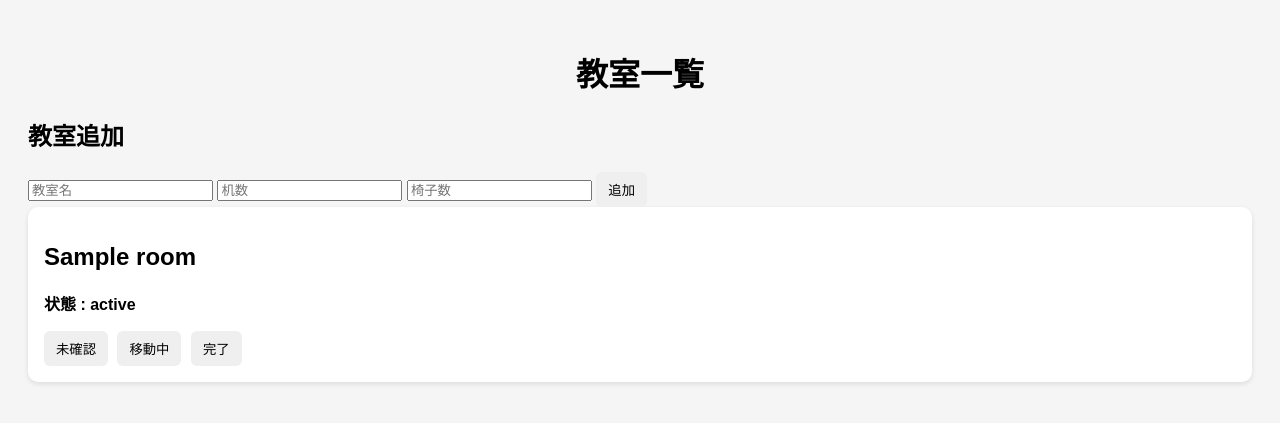
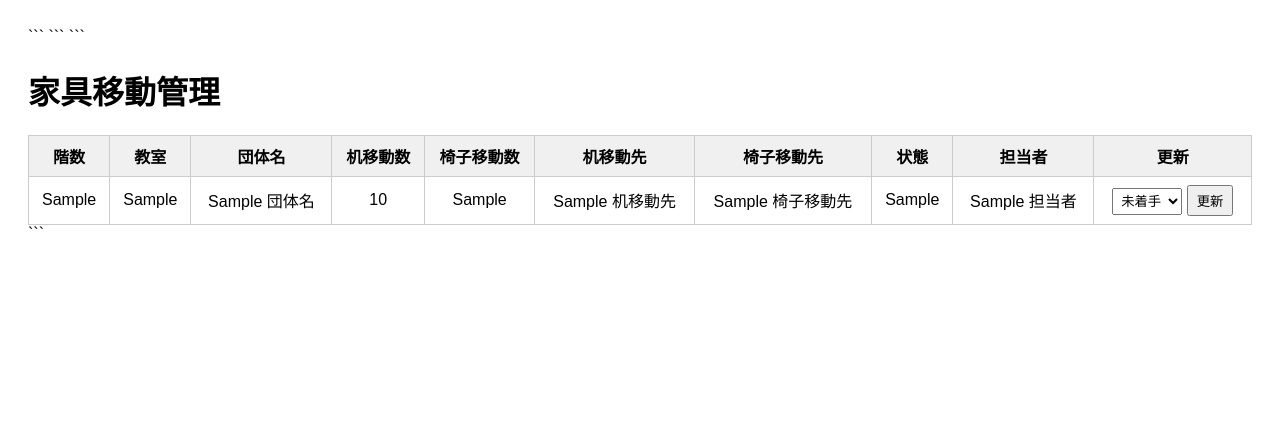
Before and after one commit to K-haya06/shibaurafes-app, a FastAPI app: template templates/index.html in a window 1280 px wide. Shown: the top 423 px of the page. Run offline with FastAPI, Linux system fonts and the light colour scheme; the template is opened without the code that fills it: most values are stand-ins (such as "Sample title", 1, 10 or a date in 2020).

Commit message:
机椅子管理を追加

````diff
--- a/main.py
+++ b/main.py
@@ -43,14 +43,14 @@ sheet = client.open("学園祭管理").sheet1
 def home(request: Request):
 
     # スプレッドシートのデータ取得
-    rooms = sheet.get_all_records()
+    data = sheet.get_all_records()
 
     return templates.TemplateResponse(
         request=request,
         name="index.html",
         context={
             "request": request,
-            "rooms": rooms
+            "rooms": data
         }
     )
 
@@ -81,7 +81,7 @@ def update_status(
 
             # status列更新
             # C列なので3
-            sheet.update_cell(row_number, 3, status)
+            sheet.update_cell(row_number, 16, status)
 
             break
 
--- a/templates/index.html
+++ b/templates/index.html
@@ -1,96 +1,133 @@
 <!DOCTYPE html>
+
 <html lang="ja">
+
 <head>
     <meta charset="UTF-8">
+    <title>家具移動管理</title>
 
-    <title>学園祭管理</title>
+```
+<style>
 
-    <link rel="stylesheet" href="/static/style.css">
+    body {
+        font-family: sans-serif;
+        padding: 20px;
+    }
+
+    table {
+        border-collapse: collapse;
+        width: 100%;
+    }
+
+    th, td {
+        border: 1px solid #ccc;
+        padding: 8px;
+        text-align: center;
+    }
+
+    th {
+        background-color: #f0f0f0;
+    }
+
+    select {
+        padding: 4px;
+    }
+
+    button {
+        padding: 4px 8px;
+    }
+
+</style>
+```
 
 </head>
+
 <body>
 
-    <h1>教室一覧</h1>
+```
+<h1>家具移動管理</h1>
 
-    <h2>教室追加</h2>
+<table>
 
-    <form action="/add_room" method="post">
-
-        <input
-            type="text"
-            name="name"
-            placeholder="教室名"
-            required
-        >
-
-        <input
-            type="number"
-            name="desks"
-            placeholder="机数"
-            required
-        >
-
-        <input
-            type="number"
-            name="chairs"
-            placeholder="椅子数"
-            required
-        >
-
-        <button type="submit">
-            追加
-        </button>
-
-    </form>
-
+    <tr>
+        <th>階数</th>
+        <th>教室</th>
+        <th>団体名</th>
+        <th>机移動数</th>
+        <th>椅子移動数</th>
+        <th>机移動先</th>
+        <th>椅子移動先</th>
+        <th>状態</th>
+        <th>担当者</th>
+        <th>更新</th>
+    </tr>
 
     {% for room in rooms %}
 
-    <div class="room-card">
+    <tr>
 
-        <h2>{{ room.name }}</h2>
+        <td>{{ room["階数"] }}</td>
+        <td>{{ room["教室"] }}</td>
+        <td>{{ room["団体名"] }}</td>
 
-        <p class="status {{ room.status }}">
-            状態 : {{ room.status }}
-        </p>
+        <td>
+            {{
+                room["机α（移動数）"] +
+                room["机β（移動数）"]
+            }}
+        </td>
+
+        <td>{{ room["椅子（移動数）"] }}</td>
+
+        <td>{{ room["机移動先"] }}</td>
+
+        <td>{{ room["椅子移動先"] }}</td>
+
+        <td>{{ room["状態"] }}</td>
+
+        <td>{{ room["担当者"] }}</td>
+
+        <td>
 
             <form action="/update_status" method="post">
 
                 <input
                     type="hidden"
                     name="room_id"
-                value="{{ room.id }}"
+                    value="{{ room['id'] }}"
                 >
 
-            <button
-                type="submit"
-                name="status"
-                value="未確認"
-            >
-                未確認
-            </button>
+                <select name="status">
 
-            <button
-                type="submit"
-                name="status"
-                value="移動中"
-            >
+                    <option value="未着手">
+                        未着手
+                    </option>
+
+                    <option value="移動中">
                         移動中
-            </button>
+                    </option>
 
-            <button
-                type="submit"
-                name="status"
-                value="完了"
-            >
+                    <option value="完了">
                         完了
+                    </option>
+
+                </select>
+
+                <button type="submit">
+                    更新
                 </button>
 
             </form>
 
-    </div>
+        </td>
+
+    </tr>
 
     {% endfor %}
 
+</table>
+```
+
 </body>
+
 </html>
````
Lines whose indentation alone changed are shown as unchanged.
